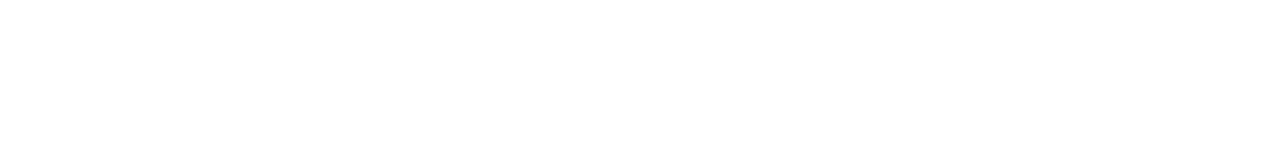
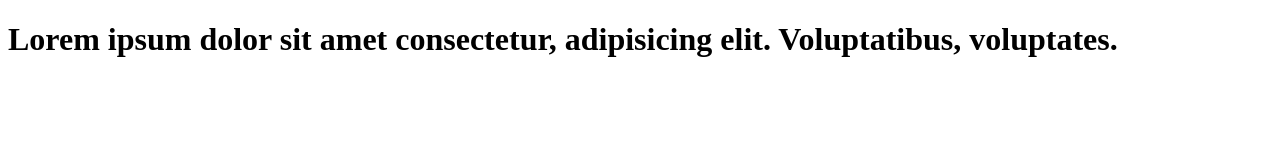
Before and after one commit to pavel-la/projectOne, a plain HTML site: page index.html in a window 1280 px wide. Drawn offline with Linux system fonts and the light colour scheme.

Commit message:
added text H1

```diff
--- a/index.html
+++ b/index.html
@@ -6,6 +6,8 @@
   <title>Document</title>
 </head>
 <body>
-
+  <h1>
+    Lorem ipsum dolor sit amet consectetur, adipisicing elit. Voluptatibus, voluptates.
+  </h1>
 </body>
 </html>
```
